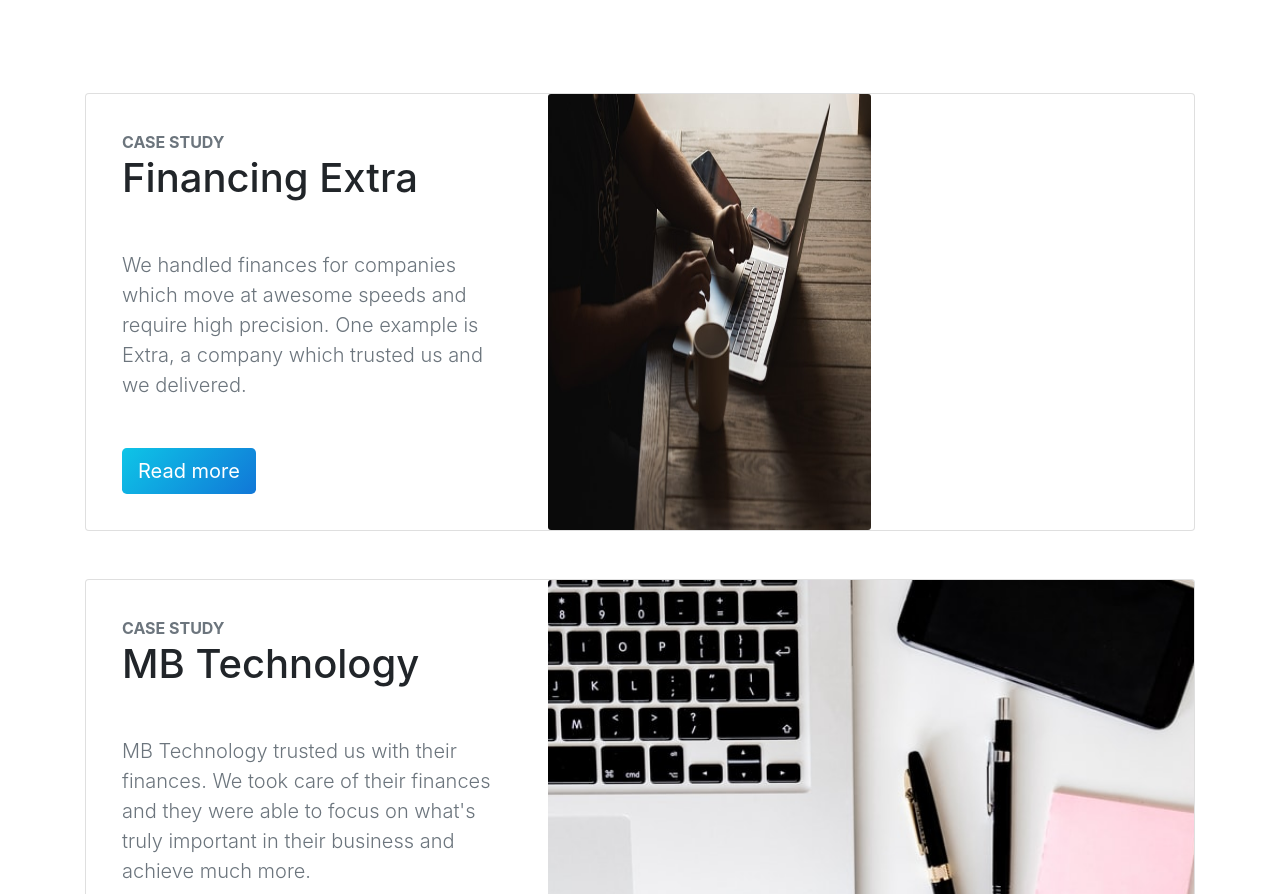
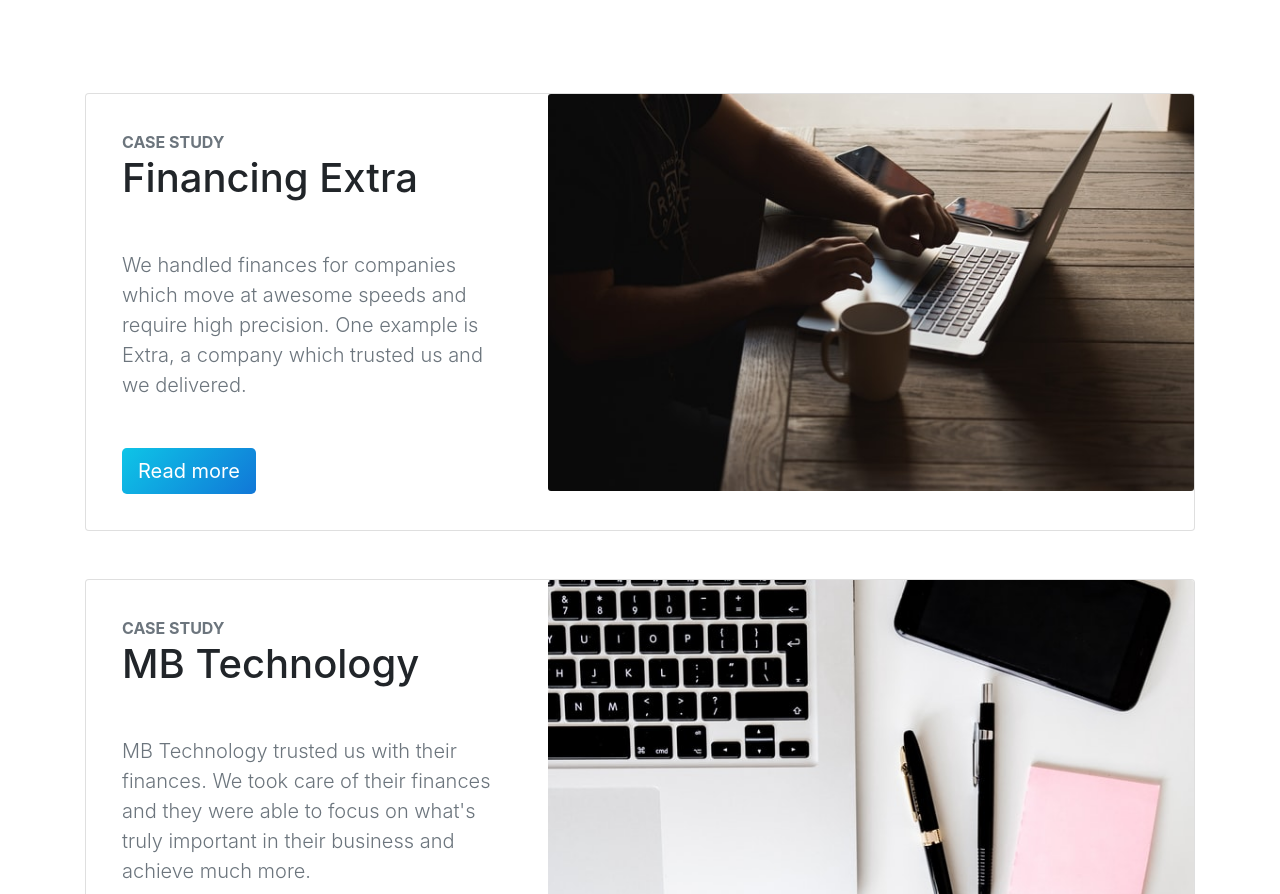
Before and after one commit to rmlds/portfolio-website-1, a website: page public/index.html in a window 1280 px wide. Shown: the part 1791-2685 px from the top of the page. Drawn offline with nearby package versions, Linux system fonts and the light colour scheme.

Commit message:
Fixing images on Android #6

```diff
--- a/public/index.html
+++ b/public/index.html
@@ -135,7 +135,7 @@
           </div>
         </div>
         <div class="col-lg-7">
-          <img src="/images/unsplash-business-3.jpg" class="card-img h-100" style="width: 50%; min-width: 100px;" alt="business">
+          <img src="/images/unsplash-business-3.jpg" class="card-img" style="object-fit: cover;" alt="business">
         </div>
       </div>
     </div>
@@ -151,7 +151,7 @@
           </div>
         </div>
         <div class="col-lg-7">
-          <img src="/images/unsplash-business-4.jpg" class="card-img h-100" style="object-fit: cover;" alt="business">
+          <img src="/images/unsplash-business-4.jpg" class="card-img" style="object-fit: cover;" alt="business">
         </div>
       </div>
     </div>
@@ -167,7 +167,7 @@
           </div>
         </div>
         <div class="col-lg-7">
-          <img src="/images/unsplash-business-5.jpg" class="card-img h-100" style="object-fit: cover;" alt="business">
+          <img src="/images/unsplash-business-5.jpg" class="card-img" style="object-fit: cover;" alt="business">
         </div>
       </div>
     </div>
```
